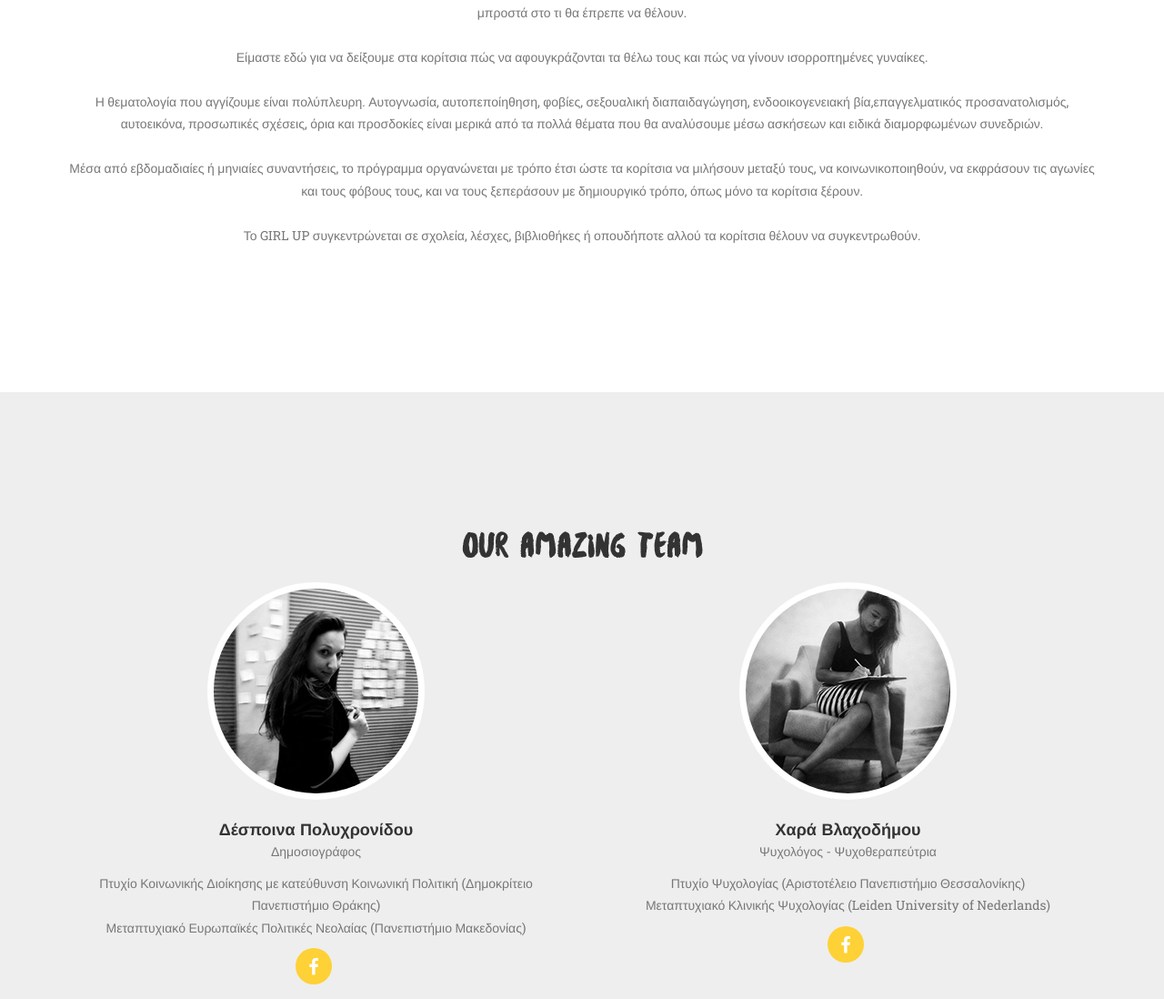
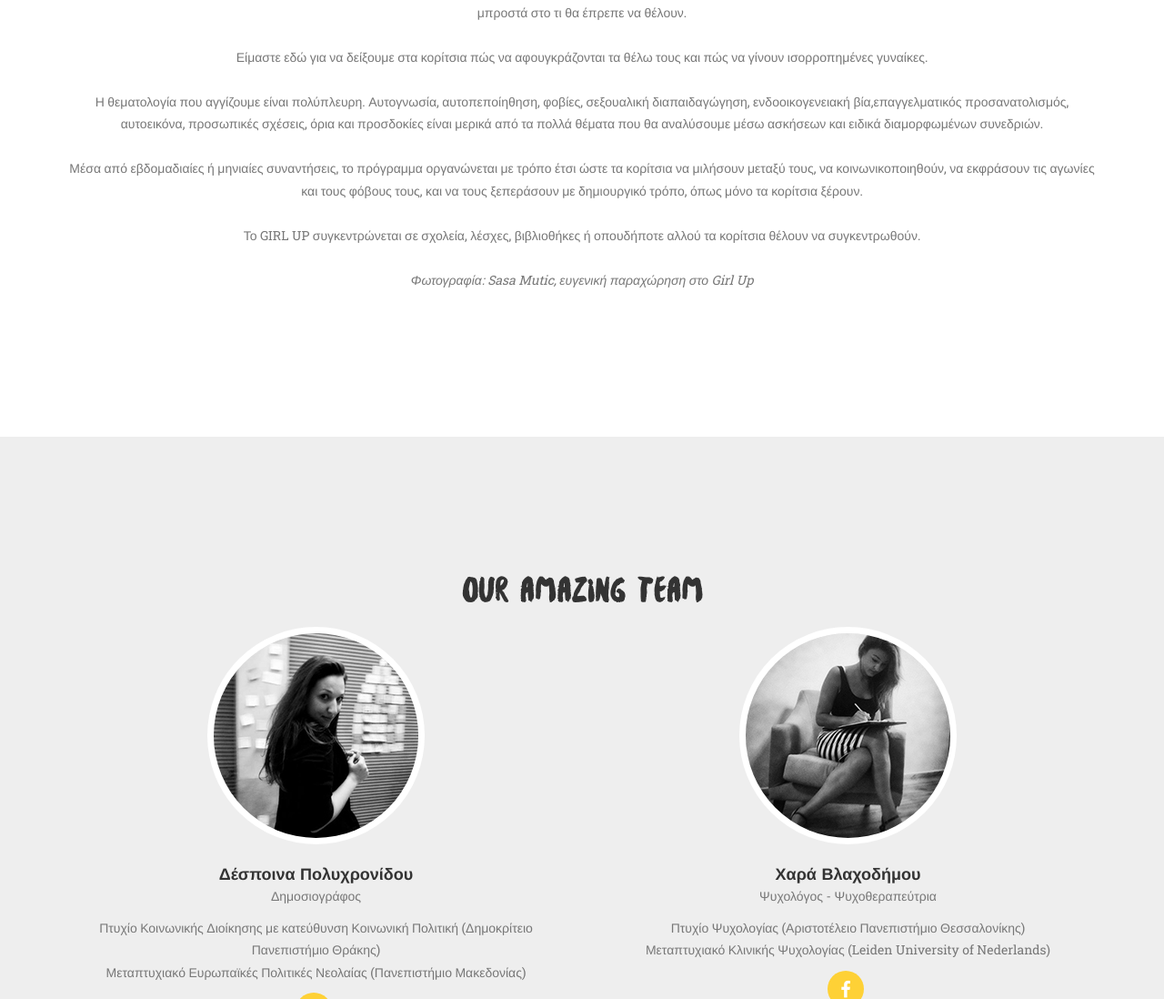
Before and after one commit to SheSharpGr/girlup-website, a website: page index.html in a window 1280 px wide. Shown: the part 1096-2194 px from the top of the page at 91% size. Drawn offline with nearby package versions, Linux system fonts and the light colour scheme; a web font is replaced by a local one.

Commit message:
Added photo mention

```diff
--- a/index.html
+++ b/index.html
@@ -102,7 +102,7 @@
                     Είμαστε εδώ για να δείξουμε στα κορίτσια πώς να αφουγκράζονται τα θέλω τους και πώς να  γίνουν ισορροπημένες γυναίκες.<br><br>
                     Η θεματολογία που αγγίζουμε είναι πολύπλευρη. Αυτογνωσία, αυτοπεποίηθηση, φοβίες, σεξουαλική διαπαιδαγώγηση, ενδοοικογενειακή βία,επαγγελματικός προσανατολισμός, αυτοεικόνα, προσωπικές σχέσεις, όρια και προσδοκίες είναι μερικά από τα πολλά θέματα που θα αναλύσουμε μέσω ασκήσεων και ειδικά διαμορφωμένων συνεδριών.<br><br>
                     Μέσα από εβδομαδιαίες ή μηνιαίες συναντήσεις, το πρόγραμμα οργανώνεται με τρόπο έτσι ώστε τα κορίτσια να μιλήσουν μεταξύ τους, να κοινωνικοποιηθούν, να εκφράσουν τις αγωνίες και τους φόβους τους, και να τους ξεπεράσουν με δημιουργικό τρόπο, όπως μόνο τα κορίτσια ξέρουν.<br><br>
-                    Το GIRL UP συγκεντρώνεται σε σχολεία, λέσχες, βιβλιοθήκες ή οπουδήποτε αλλού τα κορίτσια θέλουν να συγκεντρωθούν.</p>
+                    Το GIRL UP συγκεντρώνεται σε σχολεία, λέσχες, βιβλιοθήκες ή οπουδήποτε αλλού τα κορίτσια θέλουν να συγκεντρωθούν.<br><br><em>Φωτογραφία: Sasa Mutic, ευγενική παραχώρηση στο Girl Up</em></p>
                 </div>
             </div>
         </div>
```
